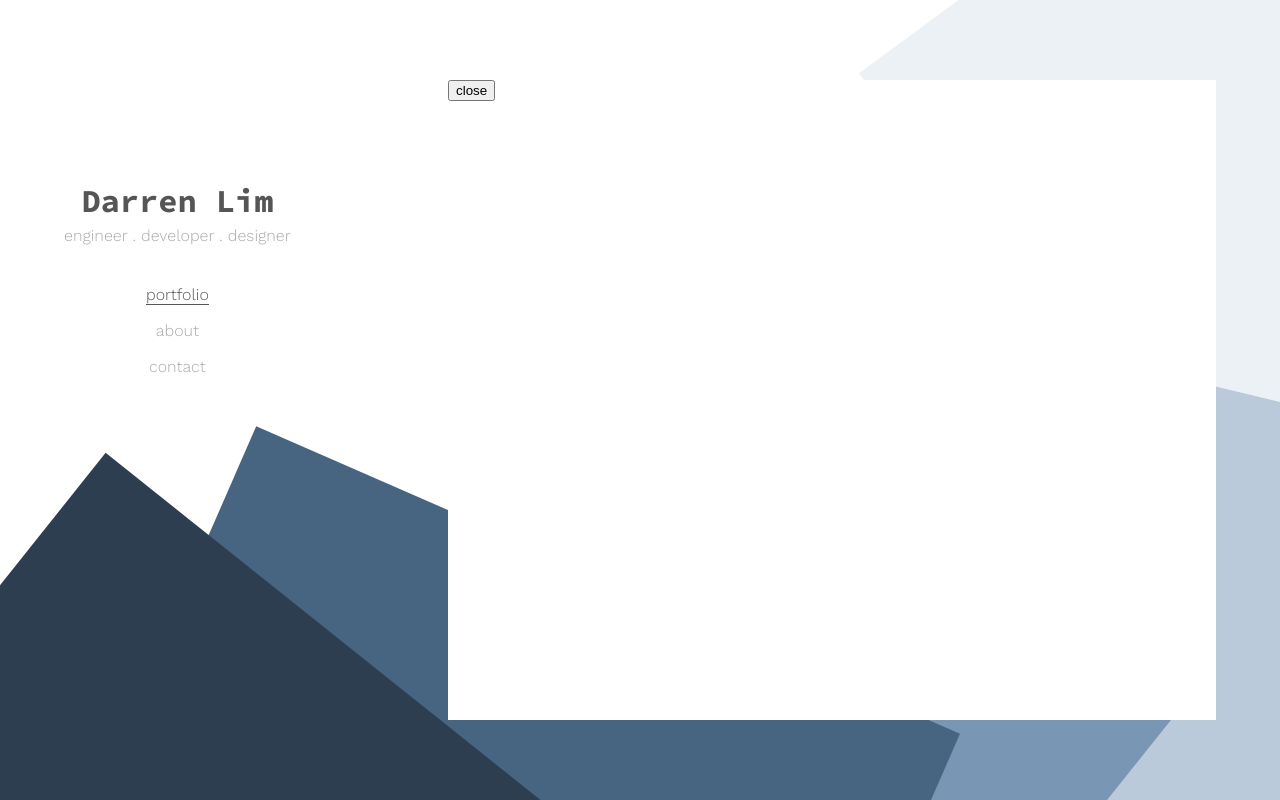
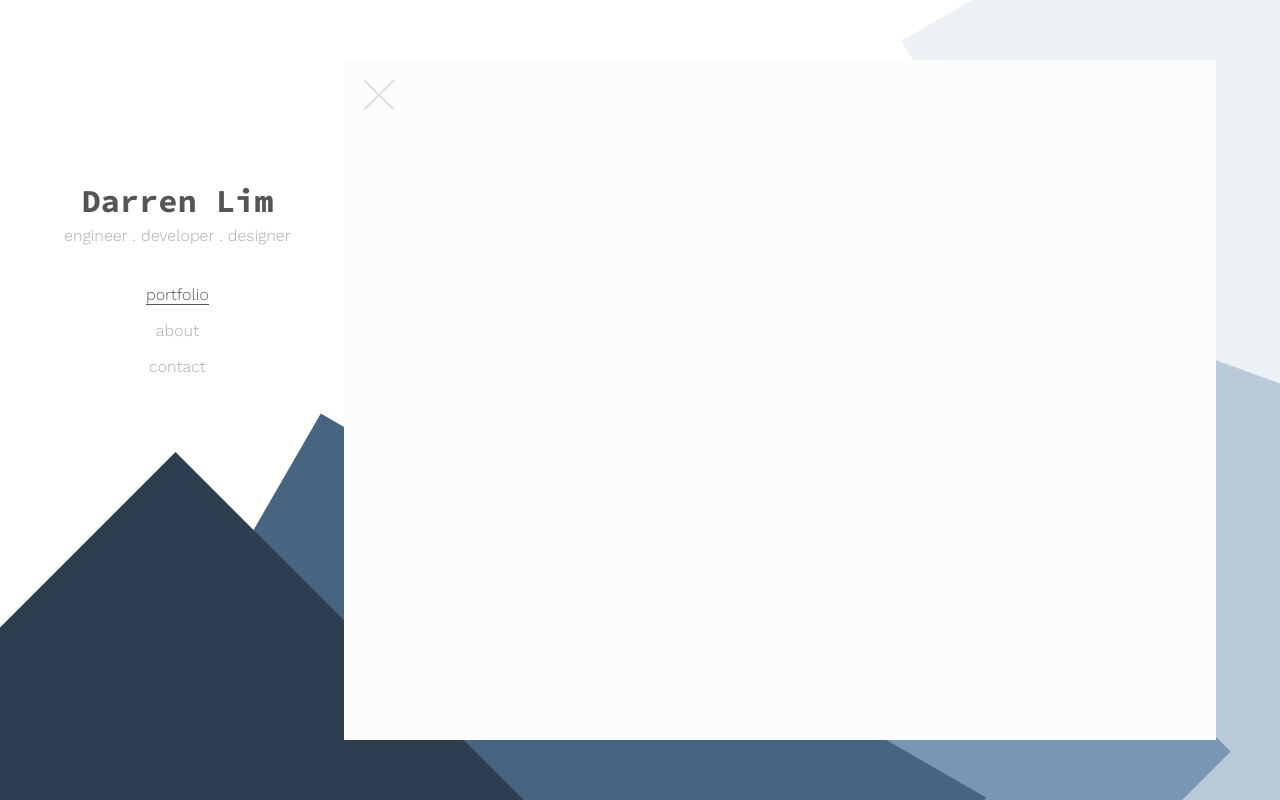
Before and after one commit to darrenlzh/darrenl, a React app: page / in a window 1280 px wide. Both pictures are taken after a click on the item "portfolio". Built offline with nearby package versions, Linux system fonts and the light colour scheme.

Commit message:
Added some styles

```diff
--- a/src/js/components/app.js
+++ b/src/js/components/app.js
@@ -20,7 +20,7 @@ export class App extends React.Component {
     this.setState({ current: i, movec: true })
   }
   handleCloseClick() {
-    this.setState({ movec: false })
+    this.setState({ current: -1, movec: false })
   }
   render() {
     return (
@@ -36,7 +36,10 @@ export class App extends React.Component {
                   click={this.handleNavClick.bind(this)}/>
             </div>
             <div className="main__container__content">
-              <button onClick={this.handleCloseClick}>close</button>
+              <div className="close"
+                  onClick={this.handleCloseClick}>
+                {cancelsvg}
+              </div>
             </div>
           </div>
         </div>
@@ -44,3 +47,11 @@ export class App extends React.Component {
     )
   }
 }
+
+const cancelsvg = (
+  <svg height="64" width="64" version="1.1" viewBox="0 0 64 64">
+	<g>
+		<path d="M28.941,31.786L0.613,60.114c-0.787,0.787-0.787,2.062,0,2.849c0.393,0.394,0.909,0.59,1.424,0.59   c0.516,0,1.031-0.196,1.424-0.59l28.541-28.541l28.541,28.541c0.394,0.394,0.909,0.59,1.424,0.59c0.515,0,1.031-0.196,1.424-0.59   c0.787-0.787,0.787-2.062,0-2.849L35.064,31.786L63.41,3.438c0.787-0.787,0.787-2.062,0-2.849c-0.787-0.786-2.062-0.786-2.848,0   L32.003,29.15L3.441,0.59c-0.787-0.786-2.061-0.786-2.848,0c-0.787,0.787-0.787,2.062,0,2.849L28.941,31.786z" fill="#1D1D1B"/>
+	</g>
+</svg>
+)
--- a/src/js/components/shapes.js
+++ b/src/js/components/shapes.js
@@ -7,7 +7,8 @@ export class Shapes extends React.Component {
      this.handleMove = this.handleMove.bind(this)
      this.state = {
        shapers: [60, 20, -45, 30, 45],
-       rotate: 0
+       translatex: 0,
+       translatey: 0
      }
    }
    componentDidMount() {
@@ -18,11 +19,18 @@ export class Shapes extends React.Component {
    }
    handleMove(e) {
      let x = e.clientX,
-         mid = window.innerWidth/2
-     if (x < mid) {
-       this.setState({ rotate: -(mid-x)/100 })
+         y = e.clientY,
+         midx = window.innerWidth/2,
+         midy = window.innerHeight/2
+     if (x < midx) {
+       this.setState({ translatex: (midx-x)/30 })
      } else {
-       this.setState({ rotate: (x-mid)/100 })
+       this.setState({ translatex: -(x-midx)/30 })
+     }
+     if (y < midy) {
+       this.setState({ translatey: (midy-y)/30 })
+     } else {
+       this.setState({ translatey: -(y-midy)/30 })
      }
    }
    render() {
@@ -31,7 +39,7 @@ export class Shapes extends React.Component {
         {
           this.state.shapers.map((shaper, i) => {
             let style = {
-              transform: `rotate(${shaper+this.state.rotate}deg)`
+              transform: `translateX(${this.state.translatex}px) translateY(${this.state.translatey}px) rotate(${shaper}deg)`
             }
             return (
               <div className="shape" key={i} style={style}/>
--- a/src/sass/main.sass
+++ b/src/sass/main.sass
@@ -22,6 +22,7 @@ nav
     li
       margin: .5rem
       border-bottom: 1px solid transparent
+      transition: .25s ease
       &:hover
         cursor: pointer
       &:hover, &.active
@@ -40,7 +41,7 @@ nav
       position: fixed
       width: 60vw
       height: 60vh
-      transition: transform .5s ease
+      transition: transform .1s ease
       &:nth-child(1)
         right: -30%
         background: lighten($shape-color, 70%)
@@ -64,6 +65,7 @@ nav
     position: relative
     width: 100%
     height: 100%
+    overflow: hidden
     &__inner
       display: flex
       flex-direction: column
@@ -71,21 +73,38 @@ nav
       align-items: center
       transform: translateY(20vh)
       position: absolute
-      transition: .3s cubic-bezier(.87,.04,.31,.87)
+      transition: .5s cubic-bezier(.66,.1,.39,.91)
+      // transition: .5s ease-in-out
     &__content
-      width: 60vw
+      width: 65vw
       height: 80vh
       background: white
       position: absolute
       margin: auto
+      padding: 20px
       top: 0
       bottom: 0
-      transition: .3s cubic-bezier(.87,.04,.31,.87)
+      background: darken(white, 1%)
+      transition: .5s cubic-bezier(.66,.1,.39,.91)
+      // transition: .5s ease-in-out
     &.center &__inner
       left: 40%
     &.move &__inner
       left: 5vw
     &.center &__content
       right: -100vw
+      opacity: 0
     &.move &__content
       right: 5vw
+      opacity: 1
+  .close
+    position: absolute
+    svg
+      width: 30px
+      height: 30px
+      path
+        fill: lighten($base-font-color, 20%)
+    &:hover
+      cursor: pointer
+      path
+        fill: $base-font-color
```
Also changed, not shown: build/css/main.css, build/js/bundle.js, src/cancel.svg (added), 1 other file.
